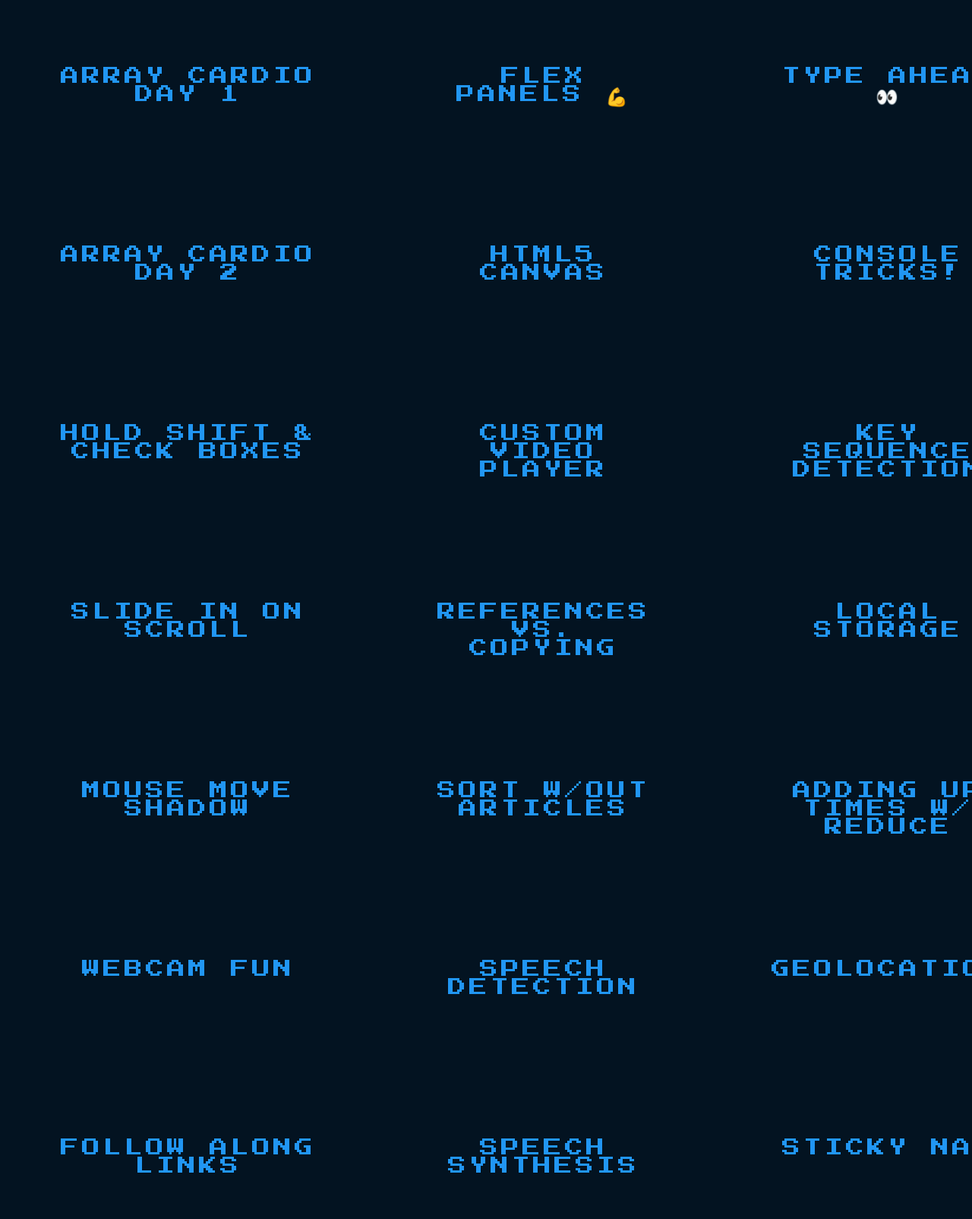
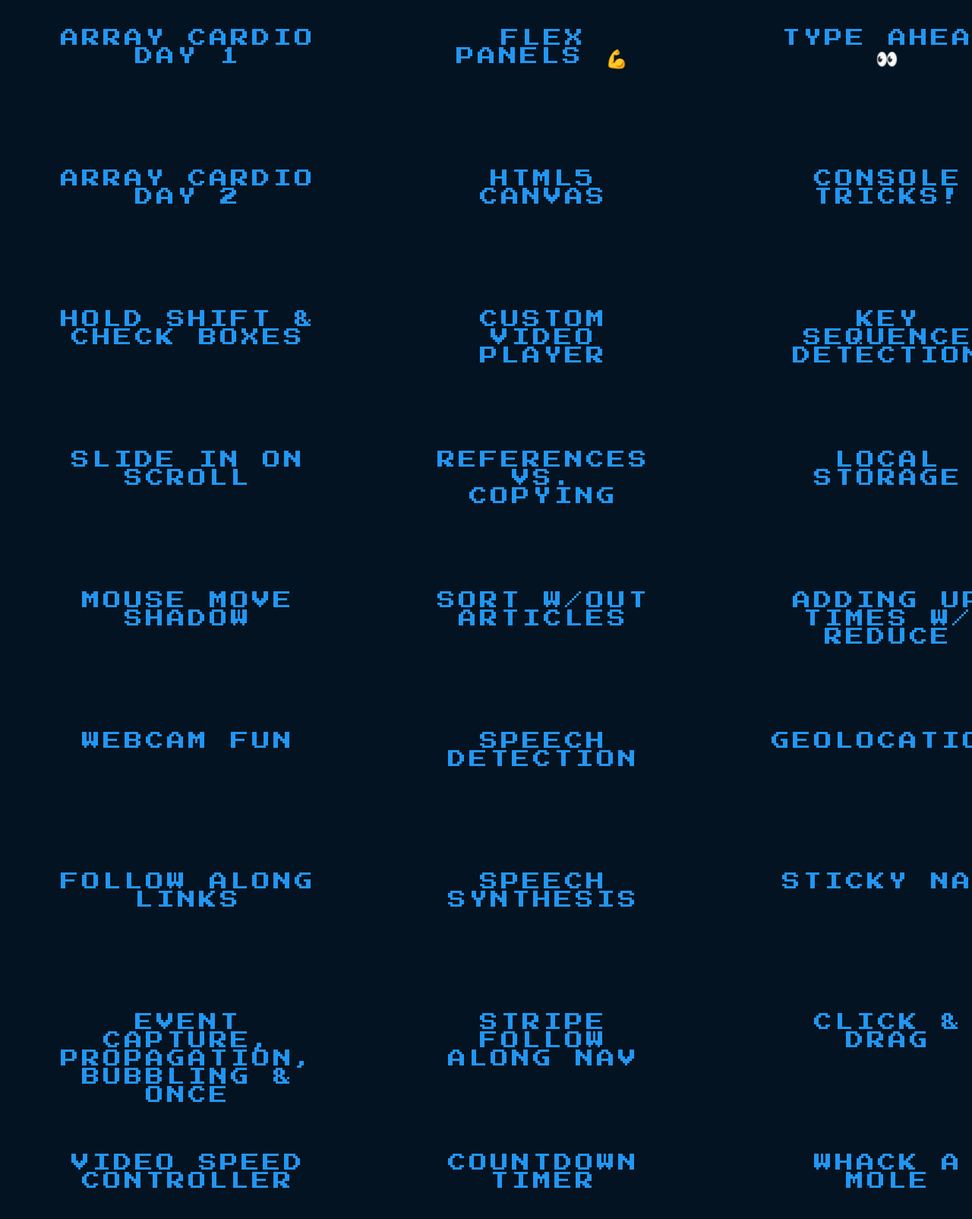
Before and after one commit to dj-mnlpt/JS-30, a plain HTML site: page index.html in a window 1280 px wide. Shown: the part 323-1927 px from the top of the page at 76% size. Drawn offline with Linux system fonts and the light colour scheme; a web font is replaced by a local one.

Commit message:
march 20 commit

```diff
--- a/index.html
+++ b/index.html
@@ -11,6 +11,7 @@
 <body>
     <div class="main-header">
         <div class="header-container">
+            <!-- <div class="logo"><img src="./img/logo.png" alt="logo"></div> -->
             <div class="header">
                 <h1 style="font-size: 50px;">JavaScript 30 by WES BOS</h1>
             </div>
@@ -19,61 +20,61 @@
     <main>
         <div class="main-container">
             <div class="left container">
-                <div class="first Left"><p class="row 1 col 1"><a href="./JS-30/01 - JavaScript Drum Kit/index.html">
+                <div class="Left"><p class="row 1 col 1"><a href="./JS-30/01 - JavaScript Drum Kit/index.html">
                     <span></span>
                     <span></span>
                     <span></span>
                     <span></span>
                     DRUM KIT</a></p></div>
-                <div class="second Left"><p class="row 2 col 1"><a href="./JS-30/04 - Array Cardio Day 1/index.html">
+                <div class="Left"><p class="row 2 col 1"><a href="./JS-30/04 - Array Cardio Day 1/index.html">
                     <span></span>
                     <span></span>
                     <span></span>
                     <span></span>
                     ARRAY CARDIO DAY 1</a></p></div>
-                <div class="third Left"><p class="row 3 col 1"><a href="./07 - Array Cardio Day 2/index.html">
+                <div class="Left"><p class="row 3 col 1"><a href="./07 - Array Cardio Day 2/index.html">
                     <span></span>
                     <span></span>
                     <span></span>
                     <span></span>
                     ARRAY CARDIO DAY 2</a></p></div>
-                <div class="fourth Left"><p class="row 4 col 1"><a href="./10 - Hold Shift & Check Boxes/index.html">
+                <div class="Left"><p class="row 4 col 1"><a href="./10 - Hold Shift & Check Boxes/index.html">
                     <span></span>
                     <span></span>
                     <span></span>
                     <span></span>
                     HOLD SHIFT & CHECK BOXES</a></p></div>
-                <div class="fifth Left"><p class="row 5 col 1"><a href="./13 - Slide In On Scroll/index.html">
+                <div class="Left"><p class="row 5 col 1"><a href="./13 - Slide In On Scroll/index.html">
                     <span></span>
                     <span></span>
                     <span></span>
                     <span></span>
                     SLIDE IN ON SCROLL</a></p></div>
-                <div class="sixth Left"><p class="row 6 col 1"><a href="./16 - Mouse Move Shadow/index.html">
+                <div class="Left"><p class="row 6 col 1"><a href="./16 - Mouse Move Shadow/index.html">
                     <span></span>
                     <span></span>
                     <span></span>
                     <span></span>
                     MOUSE MOVE SHADOW</a></p></div>
-                <div class="seventh Left"><p class="row 7 col 1"><a href="./19 - Webcam Fun/index.html">
+                <div class="Left"><p class="row 7 col 1"><a href="./19 - Webcam Fun/index.html">
                     <span></span>
                     <span></span>
                     <span></span>
                     <span></span>
                     WEBCAM FUN</a></p></div>
-                <div class="eighth Left"><p class="row 8 col 1"><a href="./22 - Follow Along Links Highlighter/index.html">
+                <div class="Left"><p class="row 8 col 1"><a href="./22 - Follow Along Links Highlighter/index.html">
                     <span></span>
                     <span></span>
                     <span></span>
                     <span></span>
                     FOLLOW ALONG LINKS</a></p></div>
-                <div class="ninth Left"><p class="row 9 col 1"><a href="./25 - Event Capture, Propagation, Bubbling and Once/index.html">
+                <div class="Left"><p class="row 9 col 1"><a href="./25 - Event Capture, Propagation, Bubbling and Once/index.html">
                     <span></span>
                     <span></span>
                     <span></span>
                     <span></span>
                     EVENT CAPTURE, PROPAGATION, BUBBLING & ONCE</a></p></div>
-                <div class="tenth Left"><p class="row 10 col 1"><a href="./28 - Video Speed Controller/index.html">
+                <div class="Left"><p class="row 10 col 1"><a href="./28 - Video Speed Controller/index.html">
                     <span></span>
                     <span></span>
                     <span></span>
--- a/style.css
+++ b/style.css
@@ -150,7 +150,6 @@ h1:hover {
 
 
 .Left, .Center, .Right {
-    margin-bottom: 20px;
     height: 15%;
 }
 
@@ -169,3 +168,11 @@ h1:hover {
 footer {
     background: yellow;
 }
+
+/* .header-container {
+    display: flex;
+}
+
+.logo img {
+   max-width: 20%;
+} */
```
Also changed, not shown: img/find-one-or-more-criminals-in-a-hunt.txt (added, +7 -0 lines), img/logo.png (added).
